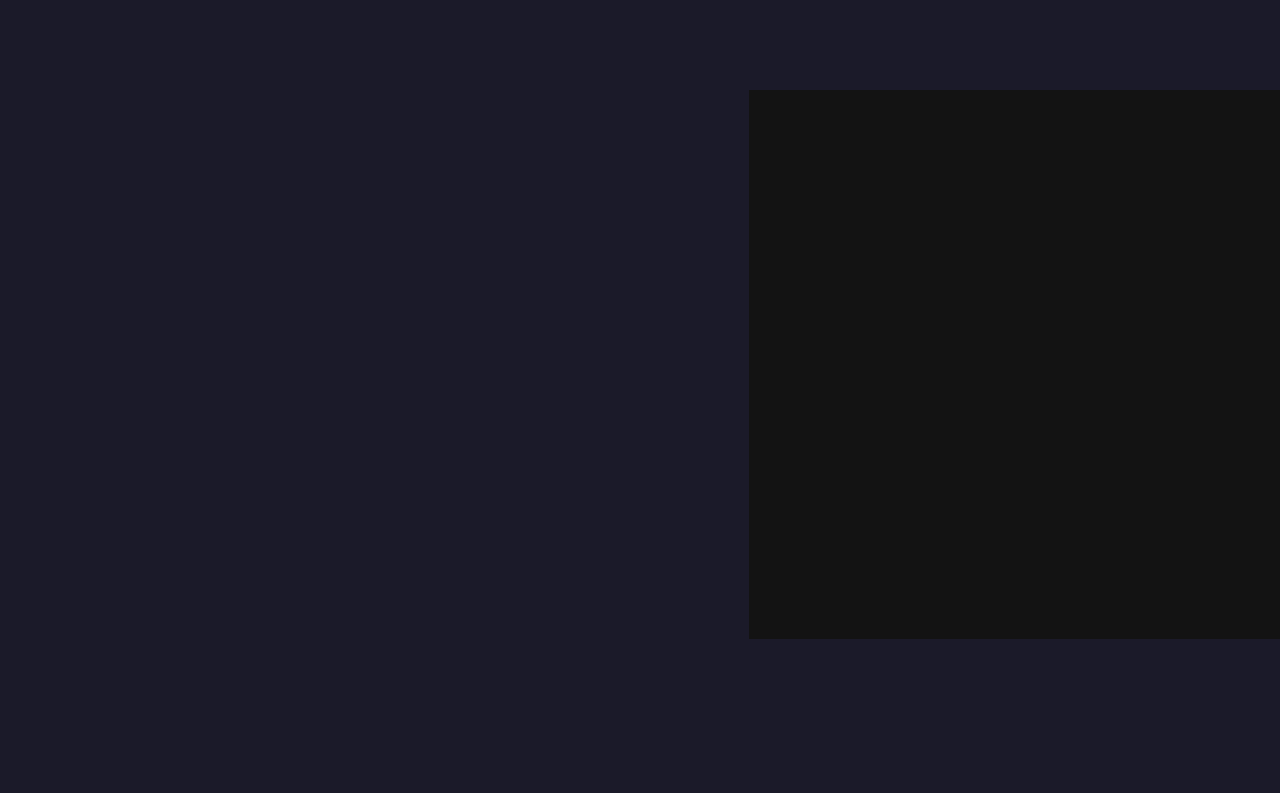
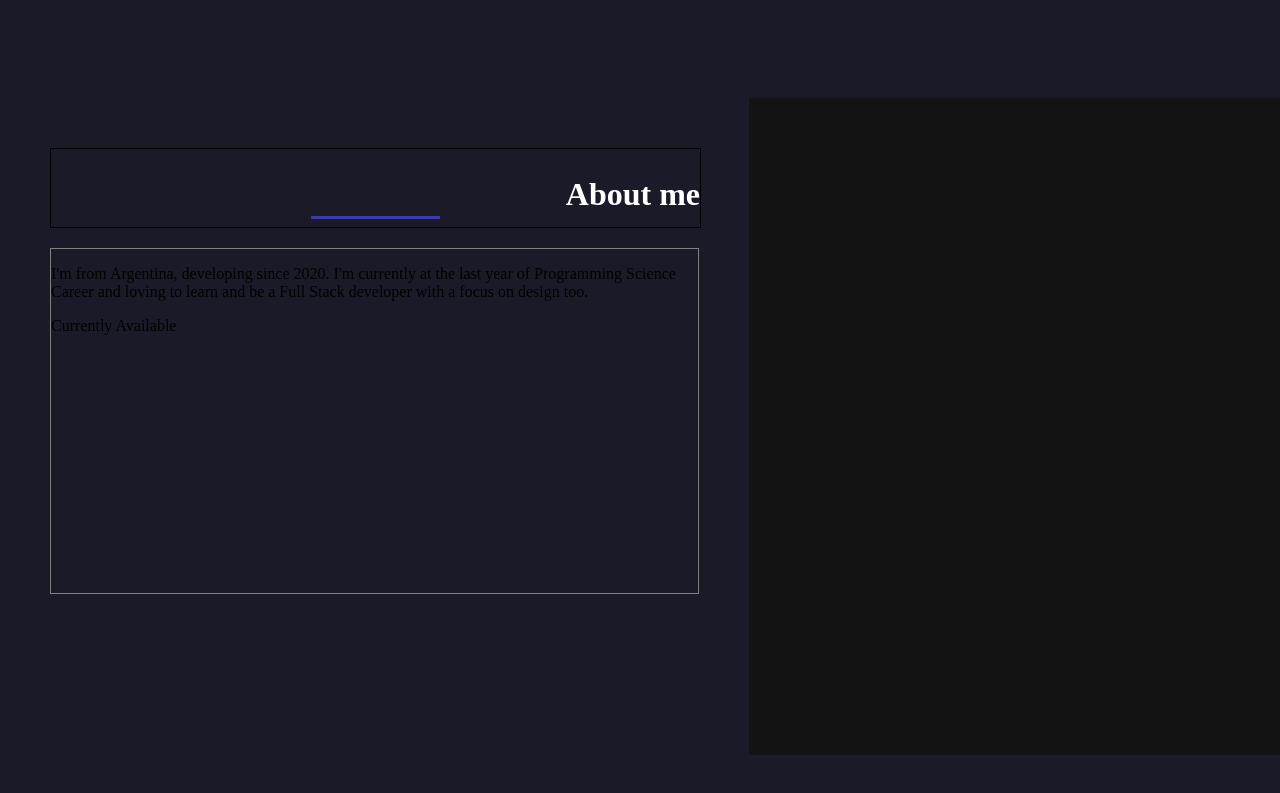
Before and after one commit to LMHV/cv-page, a React (Create React App) app in the folder front/: page / in a window 1280 px wide. Shown: the part 659-1452 px from the top of the page. Built offline with nearby package versions, Linux system fonts and the light colour scheme; a web font is replaced by a local one.

Commit message:
update 10/6 v2

```diff
--- a/front/src/components/Aboutme.css
+++ b/front/src/components/Aboutme.css
@@ -11,7 +11,7 @@
         display: flex;
         flex-direction: row;
         margin-top: 100px;
-        height: 549px;
+        height: 657px;
     }
 
     .left-side-aboutme {
@@ -20,6 +20,47 @@
         padding: 50px;
     }
 
+    .aboutme-container{
+        display: flex;
+        flex-direction: column;
+        text-align: right;
+        justify-content: center;
+        width: 100%;
+        border: 1px solid black;
+    }
+
+    .aboutme-title{
+        color: white;
+        font-size: 200%;
+        margin-bottom: -5px;
+    }
+    .aboutme-line{
+        width: 20%;
+        background-color: #3C3AAC;
+        height: 3px;
+        border: none;
+    }
+
+    .aboutme-container:hover > .aboutme-line{
+        width: 35%;
+        transition: 0.2s ease-in-out;
+    }
+
+    .aboutme-description{
+        height: 40%;
+        margin-top: 20px;
+        border: 1px solid grey;
+    }
+
+
+
+
+
+
+
+
+
+
     .right-side-aboutme{
         background-color: #131313;
         width: 45%;
--- a/front/src/components/Aboutme.js
+++ b/front/src/components/Aboutme.js
@@ -8,7 +8,15 @@ const Aboutme = () => {
         <div className="second-container">
 
             <div className="left-side-aboutme">
+                <div className="aboutme-container">
+                    <h2 className="aboutme-title">About me</h2>
+                    <hr className="aboutme-line"></hr>
 
+                </div>
+                <div className="aboutme-description">
+                    <p className="aboutme-desc1">I'm from Argentina, developing since 2020. I'm currently at the last year of Programming Science Career and loving to learn and be a Full Stack developer with a focus on design too. </p>
+                    <p className="aboutme-desc2">Currently Available</p>
+                </div>
             </div>
 
             <div className="right-side-aboutme">
--- a/front/src/components/Landing.css
+++ b/front/src/components/Landing.css
@@ -8,12 +8,12 @@ border: 1px solid grey;
     .first-container {
         display: flex;
         flex-direction: row;
+        height: 969px;
     }
 
     .left-side {
         background-color: #131313;
         width: 55%;
-        height: 861px;
         padding: 50px;
         border-right: 3px solid #3C3AAC;
     }
@@ -158,12 +158,12 @@ border: 1px solid grey;
     .first-container {
         display: flex;
         flex-direction: row;
+        height: 657px;
     }
 
     .left-side {
         background-color: #131313;
         width: 55%;
-        height: 549px;
         padding: 50px;
     }
 
```
